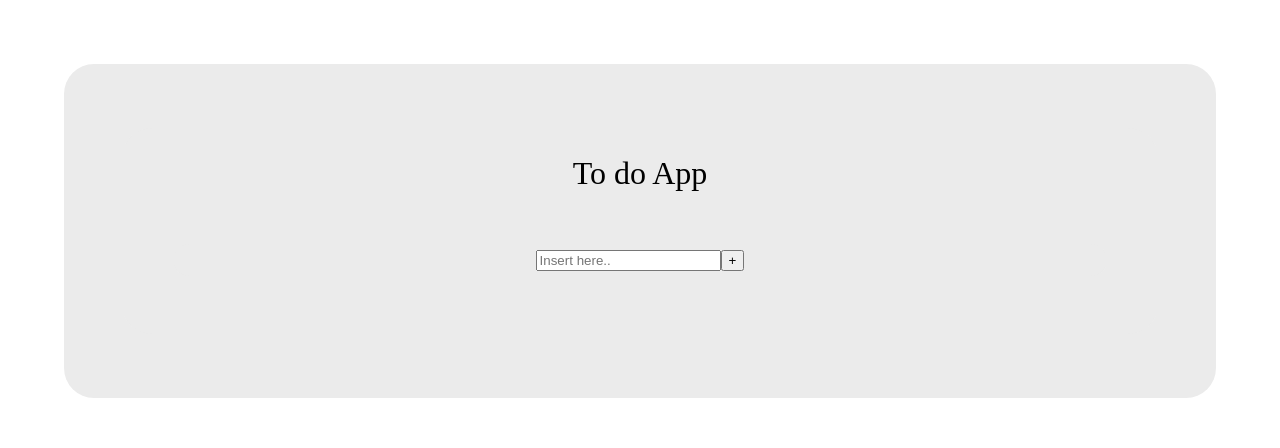
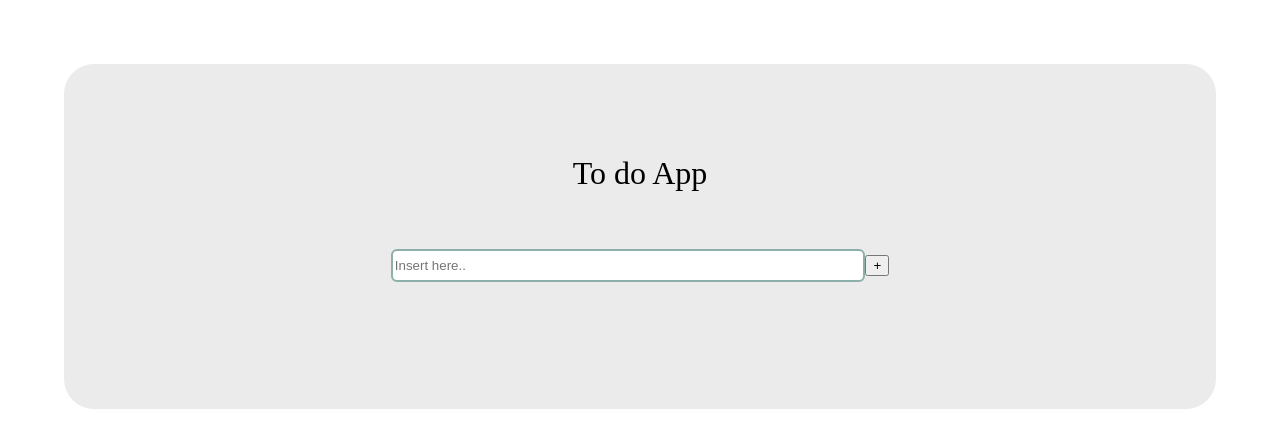
Before and after one commit to sebastianbutoi/to-do-app-react-typescript, a React (Create React App) app: page / in a window 1280 px wide. Shown: the top 448 px of the page. Built offline with nearby package versions, Linux system fonts and the light colour scheme.

Commit message:
Added css to input component

```diff
--- a/src/components/Input/index.tsx
+++ b/src/components/Input/index.tsx
@@ -1,4 +1,5 @@
 import { useState } from "react";
+import "./style.css";
 
 type Props = {
   add: (arg0: string) => void;
--- /dev/null
+++ b/src/components/Input/style.css
@@ -0,0 +1,15 @@
+input {
+    width: 50%;
+    height: 2em;
+    border: 2px solid #8db0aa;
+    border-radius: 6px;
+    outline: none;
+  }
+
+  input[type="text"]:focus {
+    color: #6b6c6c;
+  }
+
+  textarea {
+    background-color: #ebebeb;
+  }
```
